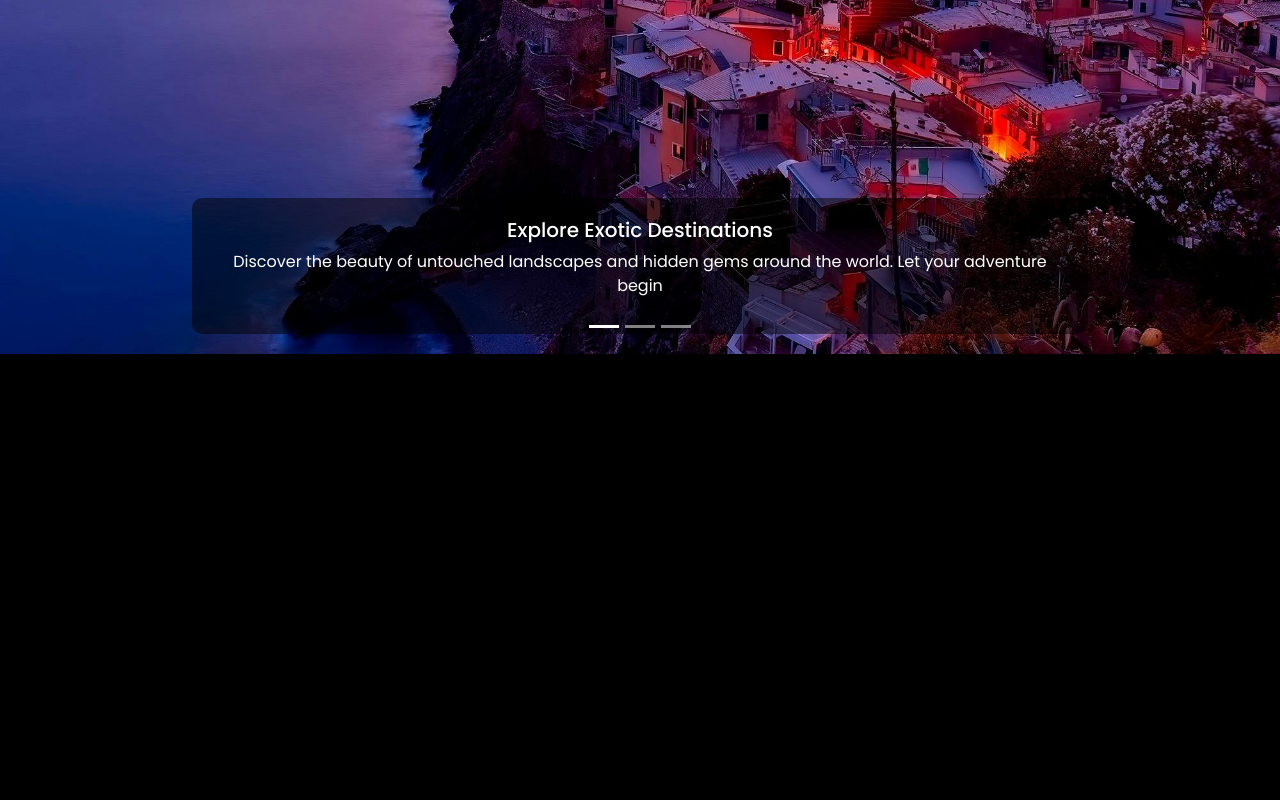
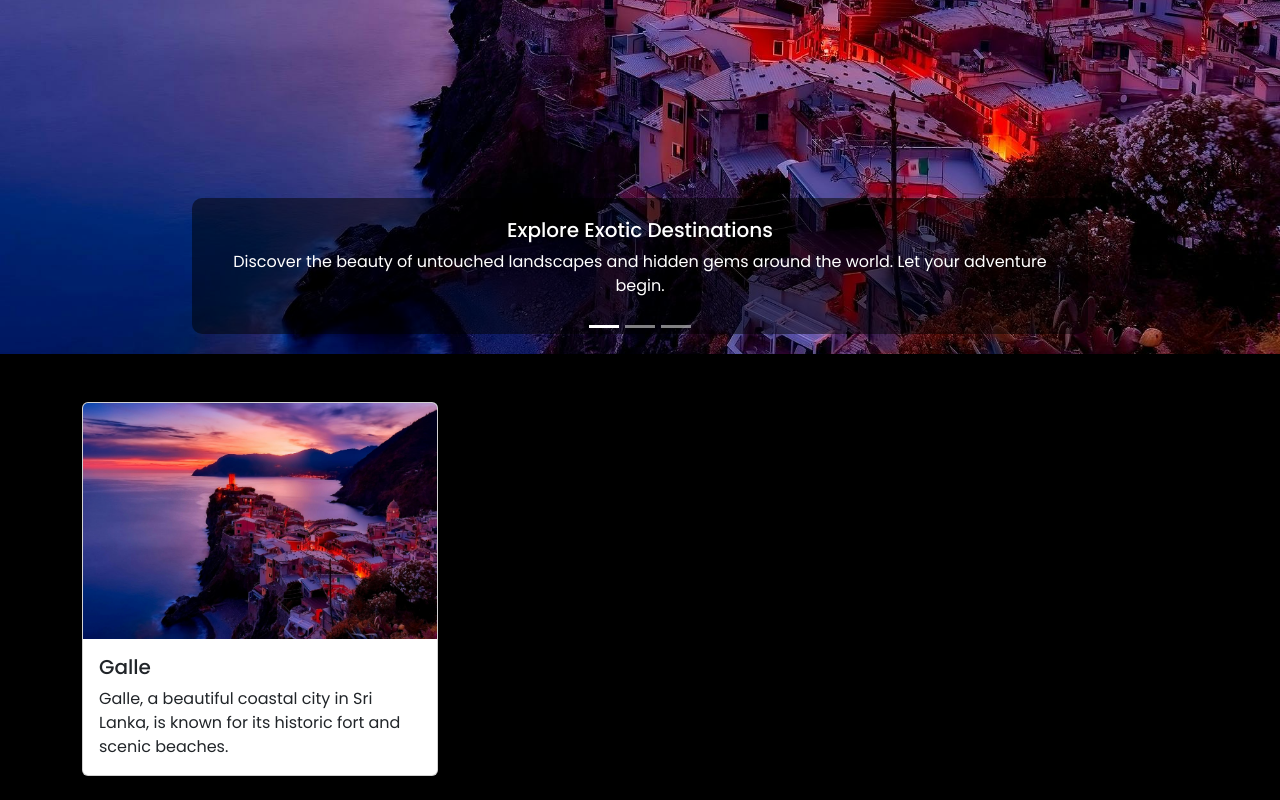
Before and after one commit to TharinduDMadushanka/my-personal-blog-site, a React (Vite) app: page /travel in a window 1280 px wide. Shown: the part 446-1246 px from the top of the page. Before the commit the page ends 800 px from the top, so only its background shows below. Built offline with nearby package versions, Linux system fonts and the light colour scheme.

Commit message:
add structure for travel blog area for travel section

```diff
--- a/package.json
+++ b/package.json
@@ -10,7 +10,9 @@
     "preview": "vite preview"
   },
   "dependencies": {
+    "bootstrap": "^5.3.3",
     "react": "^18.3.1",
+    "react-bootstrap": "^2.10.5",
     "react-dom": "^18.3.1",
     "react-router-dom": "^6.26.2"
   },
--- a/src/App.jsx
+++ b/src/App.jsx
@@ -6,6 +6,8 @@ import Hero from './Components/Hero/Hero';
 import Category from './Components/Category/Category';
 import Footer from './Components/Footer/Footer';
 import Travel from './Pages/Travel/Travel';
+import 'bootstrap/dist/css/bootstrap.min.css';
+
 
 const App = () => {
   let heroData = [
--- a/src/Pages/Travel/Travel.css
+++ b/src/Pages/Travel/Travel.css
@@ -25,3 +25,14 @@
 .carousel-indicators button {
   background-color: #fff; /* White color for indicators */
 }
+
+/* Modal custom styles */
+.modal-body img {
+  width: 100%;
+  height: auto;
+}
+
+.modal-body {
+  max-height: 80vh;
+  overflow-y: auto;
+}
--- a/src/Pages/Travel/Travel.jsx
+++ b/src/Pages/Travel/Travel.jsx
@@ -1,16 +1,30 @@
-import React from 'react';
+import React, { useState } from 'react';
 import Navbar from '../../Components/Navbar/Navbar';
 import img1 from '../../assets/pages/Travel/img1.jpg';
 import img2 from '../../assets/pages/Travel/img2.jpg';
 import img3 from '../../assets/pages/Travel/img3.jpg';
 import './Travel.css';
-
+import travel_data from '../../data/Travel/Travel_data';
+import { Modal } from 'react-bootstrap';
 
 const Travel = () => {
+  const [selectedPlace, setSelectedPlace] = useState(null); // State to hold the selected travel destination
+
+  // Function to open modal and set selected place
+  const handleCardClick = (place) => {
+    setSelectedPlace(place);
+  };
+
+  // Function to close the modal
+  const handleCloseModal = () => {
+    setSelectedPlace(null);
+  };
+
   return (
     <div className='travel'>
       <Navbar />
 
+      {/* Carousel Section */}
       <div className="carousel">
         <div id="carouselExampleCaptions" className="carousel slide" data-bs-ride="carousel" data-bs-interval="3000">
           <div className="carousel-indicators">
@@ -23,21 +37,21 @@ const Travel = () => {
               <img src={img1} className="d-block w-100" alt="First Slide" />
               <div className="carousel-caption d-none d-md-block">
                 <h5>Explore Exotic Destinations</h5>
-                <p>Discover the beauty of untouched landscapes and hidden gems around the world. Let your adventure begin</p>
+                <p>Discover the beauty of untouched landscapes and hidden gems around the world. Let your adventure begin.</p>
               </div>
             </div>
             <div className="carousel-item">
               <img src={img2} className="d-block w-100" alt="Second Slide" />
               <div className="carousel-caption d-none d-md-block">
                 <h5>Unforgettable Experiences</h5>
-                <p>From cultural festivals to outdoor adventures, immerse yourself in unique travel experiences that will last a lifetime</p>
+                <p>From cultural festivals to outdoor adventures, immerse yourself in unique travel experiences that will last a lifetime.</p>
               </div>
             </div>
             <div className="carousel-item">
               <img src={img3} className="d-block w-100" alt="Third Slide" />
               <div className="carousel-caption d-none d-md-block">
                 <h5>Plan Your Next Journey</h5>
-                <p>Whether it's a spontaneous getaway or a well-planned holiday, get ready to explore new horizons with every trip</p>
+                <p>Whether it's a spontaneous getaway or a well-planned holiday, get ready to explore new horizons with every trip.</p>
               </div>
             </div>
           </div>
@@ -52,9 +66,37 @@ const Travel = () => {
         </div>
       </div>
 
-        <div className="travel-blog">
+      {/* Travel Blog Section */}
+      <div className="travel-blog container mt-5">
+        <div className="row">
+          {travel_data.map((item) => (
+            <div key={item.t_no} className="col-md-4 mb-4">
+              <div className="card" onClick={() => handleCardClick(item)}>
+                <img src={item.t_img} className="card-img-top" alt={item.t_name} />
+                <div className="card-body">
+                  <h5 className="card-title">{item.t_name}</h5>
+                  <p className="card-text">{item.t_desc}</p>
+                </div>
+              </div>
+            </div>
+          ))}
+        </div>
+      </div>
 
-        </div>
+      {/* Modal for Detailed Information */}
+      {selectedPlace && (
+        <Modal show={true} onHide={handleCloseModal} size="lg" centered>
+          <Modal.Header closeButton>
+            <Modal.Title>{selectedPlace.t_name}</Modal.Title>
+          </Modal.Header>
+          <Modal.Body>
+            <h2 style={{color:"black"}}>{selectedPlace.t_name}</h2>
+            <img src={selectedPlace.t_img} className="img-fluid mb-4" alt={selectedPlace.t_name} />
+            <p style={{color:"black"}}>{selectedPlace.t_desc}</p>
+            <p style={{color:"black"}}>More detailed information about the travel destination goes here...</p>
+          </Modal.Body>
+        </Modal>
+      )}
 
     </div>
   );
--- a/src/data/Travel/Travel_data.js
+++ b/src/data/Travel/Travel_data.js
@@ -1,10 +1,12 @@
+import img1 from '../../assets/pages/Travel/img1.jpg';
 
+const travel_data = [
+  {
+    t_no: "1",
+    t_name: "Galle",
+    t_desc: "Galle, a beautiful coastal city in Sri Lanka, is known for its historic fort and scenic beaches.",
+    t_img: img1
+  }
+];
 
-const travel_data=[
-    {
-        t_no:"1",
-        t_name:"Galle",
-        t_desc:"galle hello",
-        t_img:""
-    }
-]
+export default travel_data;
```
Also changed, not shown: 1 other file (tests, documents, lock files or other folders). Lines whose indentation alone changed are shown as unchanged.
